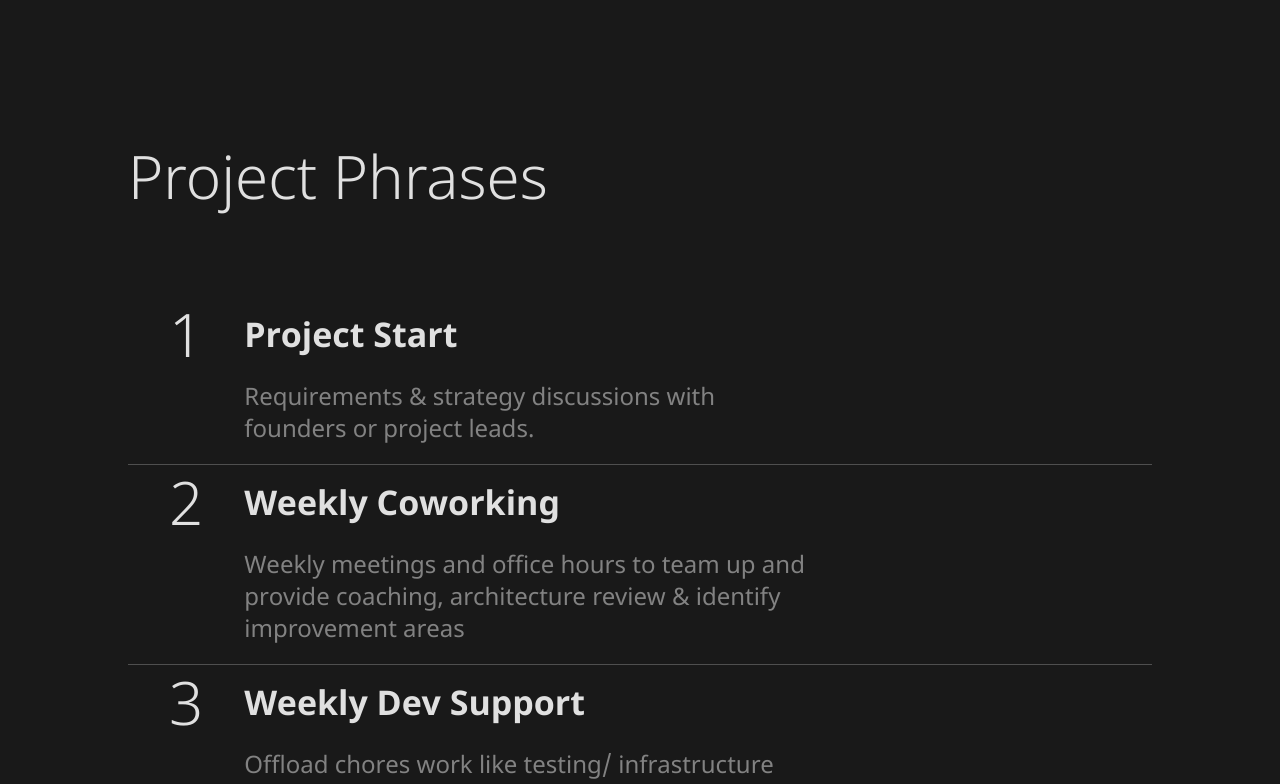
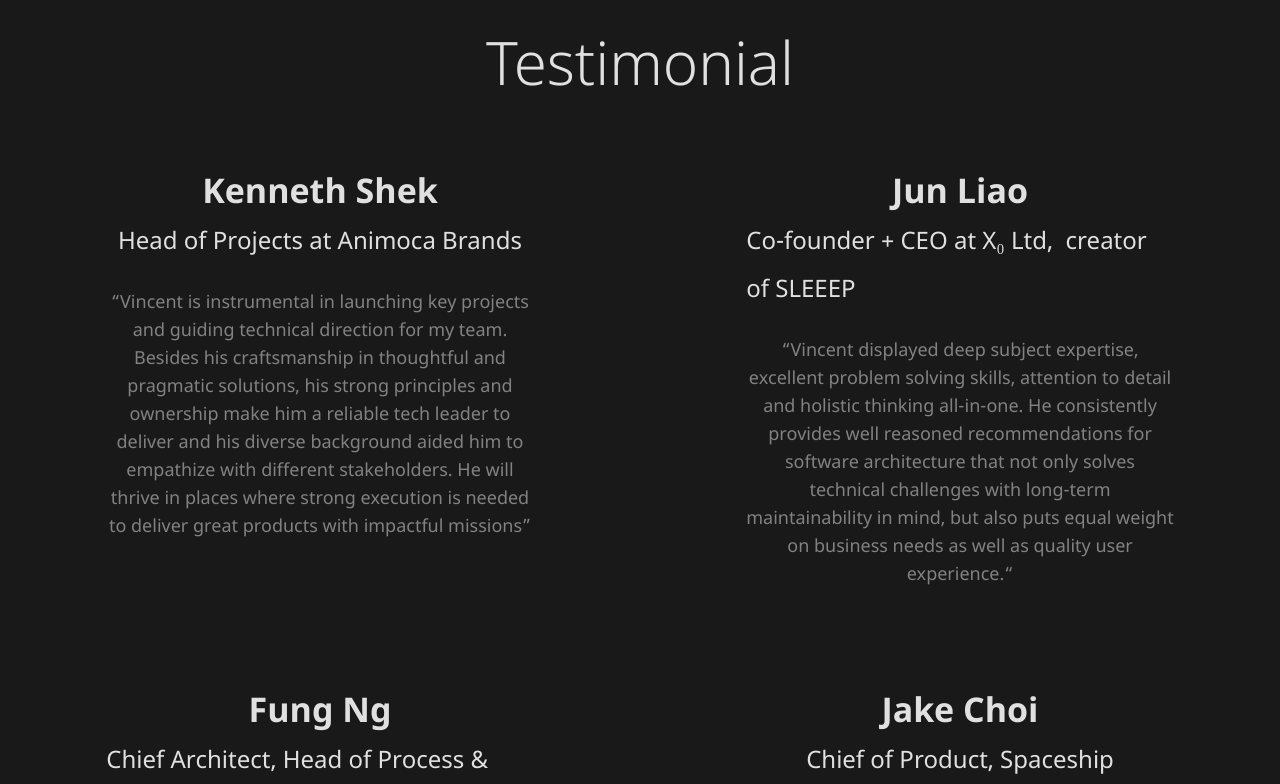
Before and after one commit to fractaldotbox/fractal.box, a Next.js app: page / in a window 1280 px wide. Shown: the part 10640-11424 px from the top of the page. Built offline with nearby package versions, Linux system fonts and the light colour scheme.

Commit message:
fix: remove section

```diff
--- a/page-container/index-page/IndexPageContainer.tsx
+++ b/page-container/index-page/IndexPageContainer.tsx
@@ -157,7 +157,7 @@ const IndexPageContainer = () => {
       </Box>
       <Box mx={{ xs: '5.8%', md: '10%' }}>
         <CaseStudies className={classes.caseStudies} />
-        <ProjectPhrases className={classes.projectPhrases} />
+        {/* <ProjectPhrases className={classes.projectPhrases} /> */}
       </Box>
       <Box mx={{ xs: '5.8%', md: 0 }}>
         <Testimonial className={classes.testimonial} />
```
